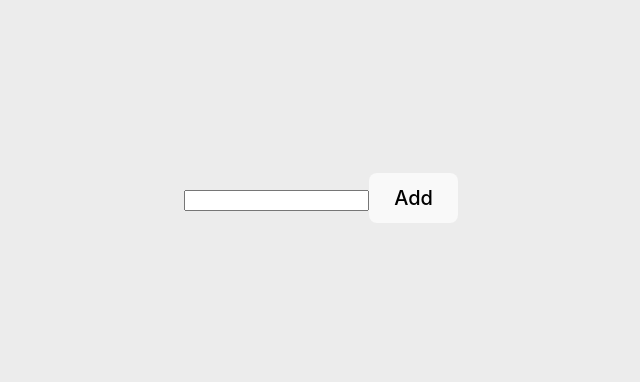
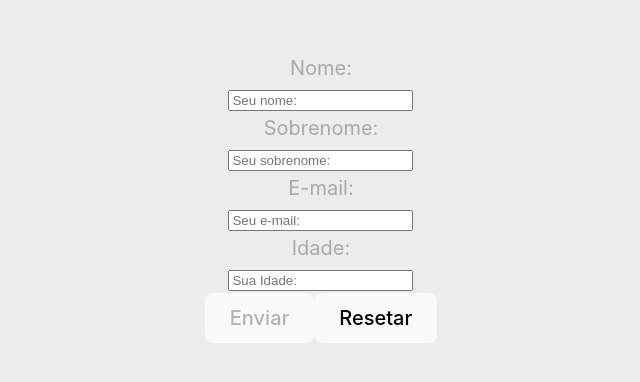
Before and after one commit to MiguelCSVanzela/react-challenges, a React (Vite) app in the folder App/: page / in a window 1280 px wide. Shown: the part 202-584 px from the top of the page, without its empty margins (319-959 px from the left). Built offline with nearby package versions, Linux system fonts and the light colour scheme.

Commit message:
Pagination and form validation challenge

```diff
--- a/App/src/App.jsx
+++ b/App/src/App.jsx
@@ -7,16 +7,23 @@ import TaskForm from "./components/statemanagement/TaskForm";
 import TaskList from "./components/statemanagement/TaskList";
 // import { Outlet } from "react-router-dom";
 // import NavBar from "./components/routing/NavBar";
-
+import postStore from "./context/posts/store";
+import PostList from "./components/statemanagement/PostList";
+import MyForm from "./components/statemanagement/MyForm";
 function App() {
   return (
     // <Provider store={store}>
     //   <Counter />
     // </Provider>
-    <TaskProvider>
-      <TaskForm />
-      <TaskList />
-    </TaskProvider>
+    // <TaskProvider>
+    //   <TaskForm />
+    //   <TaskList />
+    // </TaskProvider>
+
+    // <Provider store={postStore}>
+    //   <PostList />
+    // </Provider>
+    <MyForm />
   );
 }
 
--- /dev/null
+++ b/App/src/components/statemanagement/MyForm.jsx
@@ -0,0 +1,117 @@
+import { Form, Field } from "react-final-form";
+
+const required = (value) => (value ? undefined : "Campo obrigatório");
+
+const mustBeANumber = (value) =>
+  isNaN(value) ? "Precisa ser um número" : undefined;
+
+const minAge = (min) => (value, allValues) => {
+  if (allValues.parentName) {
+    return undefined;
+  }
+
+  return isNaN(value) || value >= min
+    ? undefined
+    : `Valor deve ser maior que ${min}`;
+};
+
+const MyForm = () => {
+  const onSubmit = (values) => {
+    console.log(values);
+  };
+
+  const composeValidators = (...validators) => {
+    return (...args) =>
+      validators.reduce(
+        (error, validator) => error || validator(...args),
+        undefined //para que a função não interfira no comportamento padrão do react
+      );
+  };
+  return (
+    <Form
+      onSubmit={onSubmit}
+      render={({ handleSubmit, form, submitting, pristine, values }) => (
+        <form onSubmit={handleSubmit}>
+          <div>
+            <label>Nome: </label>
+            <Field name="firstname" validate={required}>
+              {({ input, meta }) => (
+                <div>
+                  <input {...input} type="text" placeholder="Seu nome: " />
+                  {meta.error && meta.touched && <p>{meta.error}</p>}
+                </div>
+              )}
+            </Field>
+          </div>
+
+          <div>
+            <label>Sobrenome: </label>
+            <Field name=" lastname" validate={required}>
+              {({ input, meta }) => (
+                <div>
+                  <input {...input} type="text" placeholder="Seu sobrenome: " />
+                  {meta.error && meta.touched && <p>{meta.error}</p>}
+                </div>
+              )}
+            </Field>
+          </div>
+
+          <div>
+            <label>E-mail: </label>
+            <Field name="email" validate={required}>
+              {({ input, meta }) => (
+                <div>
+                  <input {...input} type="email" placeholder="Seu e-mail: " />
+                  {meta.error && meta.touched && <p>{meta.error}</p>}
+                </div>
+              )}
+            </Field>
+          </div>
+
+          <div>
+            <label>Idade: </label>
+            <Field
+              name="age"
+              validate={composeValidators(required, mustBeANumber, minAge(18))}
+            >
+              {({ input, meta }) => (
+                <div>
+                  <input {...input} type="text" placeholder="Sua Idade: " />
+                  {meta.error && meta.touched && <p>{meta.error}</p>}
+                </div>
+              )}
+            </Field>
+          </div>
+
+          {values.age && values.age < 18 && (
+            <div>
+              <label>Nome do Responsável: </label>
+              <Field name="parentName" validate={required}>
+                {({ input, meta }) => (
+                  <div>
+                    <input
+                      {...input}
+                      type="text"
+                      placeholder="Nome do seu responsável: "
+                    />
+                    {meta.error && meta.touched && <p>{meta.error}</p>}
+                  </div>
+                )}
+              </Field>
+            </div>
+          )}
+          <div className="buttons">
+            <button type="submit" disabled={submitting || pristine}>
+              Enviar
+            </button>
+            <button type="button" onClick={form.reset}>
+              Resetar
+            </button>
+          </div>
+        </form>
+      )}
+    />
+  );
+};
+
+export default MyForm;
--- /dev/null
+++ b/App/src/components/statemanagement/PostList.jsx
@@ -0,0 +1,39 @@
+import { useState, useEffect } from "react";
+import { useSelector, useDispatch } from "react-redux";
+import { getPosts } from "../../context/posts/actions";
+
+const PostList = () => {
+  const dispatch = useDispatch();
+  const posts = useSelector((state) => state.posts);
+  const [page, setPage] = useState(1);
+
+  useEffect(() => {
+    dispatch(getPosts(page));
+  }, [dispatch, page]);
+
+  const handleNext = () => {
+    setPage(page + 1);
+  };
+  const handlePrev = () => {
+    setPage(page - 1);
+  };
+
+  return (
+    <div>
+      {posts.map((post) => (
+        <div key={post.id}>
+          <h2>{post.title}</h2>
+          <p>{post.body}</p>
+        </div>
+      ))}
+      <div>
+        <button onClick={handlePrev} disabled={page === 1}>
+          Anterior
+        </button>
+        <button onClick={handleNext}>Proximo</button>
+      </div>
+    </div>
+  );
+};
+
+export default PostList;
--- /dev/null
+++ b/App/src/context/posts/actions.js
@@ -0,0 +1,12 @@
+import axios from "axios";
+
+export const getPosts = (page) => async (dispatch) => {
+  const res = await axios.get(
+    `https://jsonplaceholder.typicode.com/posts?_page=${page}`
+  );
+
+  dispatch({
+    type: "GET_POSTS",
+    payload: res.data,
+  });
+};
--- /dev/null
+++ b/App/src/context/posts/reducers.js
@@ -0,0 +1,14 @@
+import { combineReducers } from "redux";
+
+export const postReducer = (state = [], action) => {
+  switch (action.type) {
+    case "GET_POSTS":
+      return action.payload;
+    default:
+      return state;
+  }
+};
+
+export const rootReducer = combineReducers({
+  posts: postReducer,
+});
--- /dev/null
+++ b/App/src/context/posts/store.js
@@ -0,0 +1,9 @@
+import { configureStore } from "@reduxjs/toolkit";
+
+import { rootReducer } from "./reducers";
+
+const postStore = configureStore({
+  reducer: rootReducer,
+});
+
+export default postStore;
```
